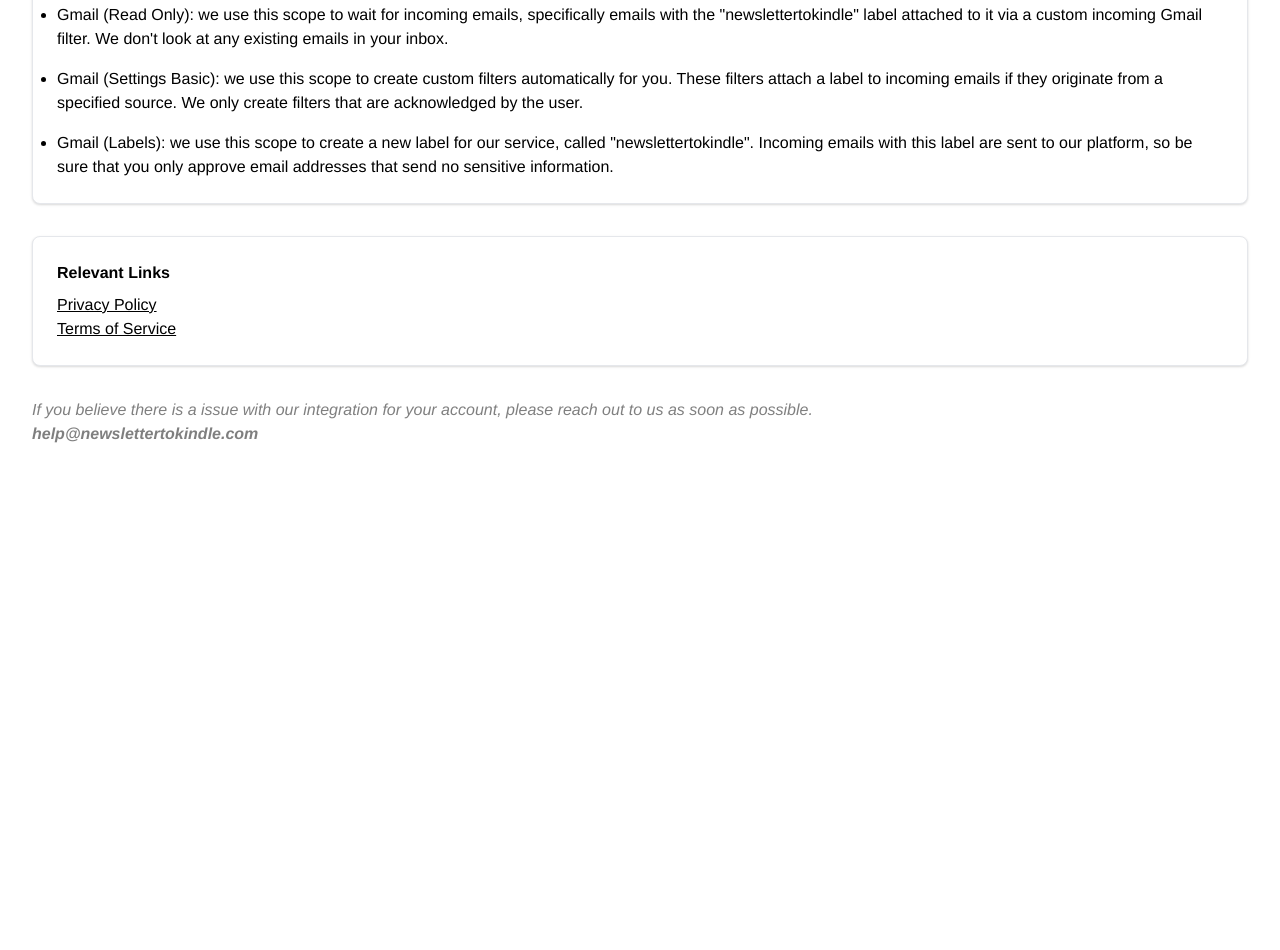
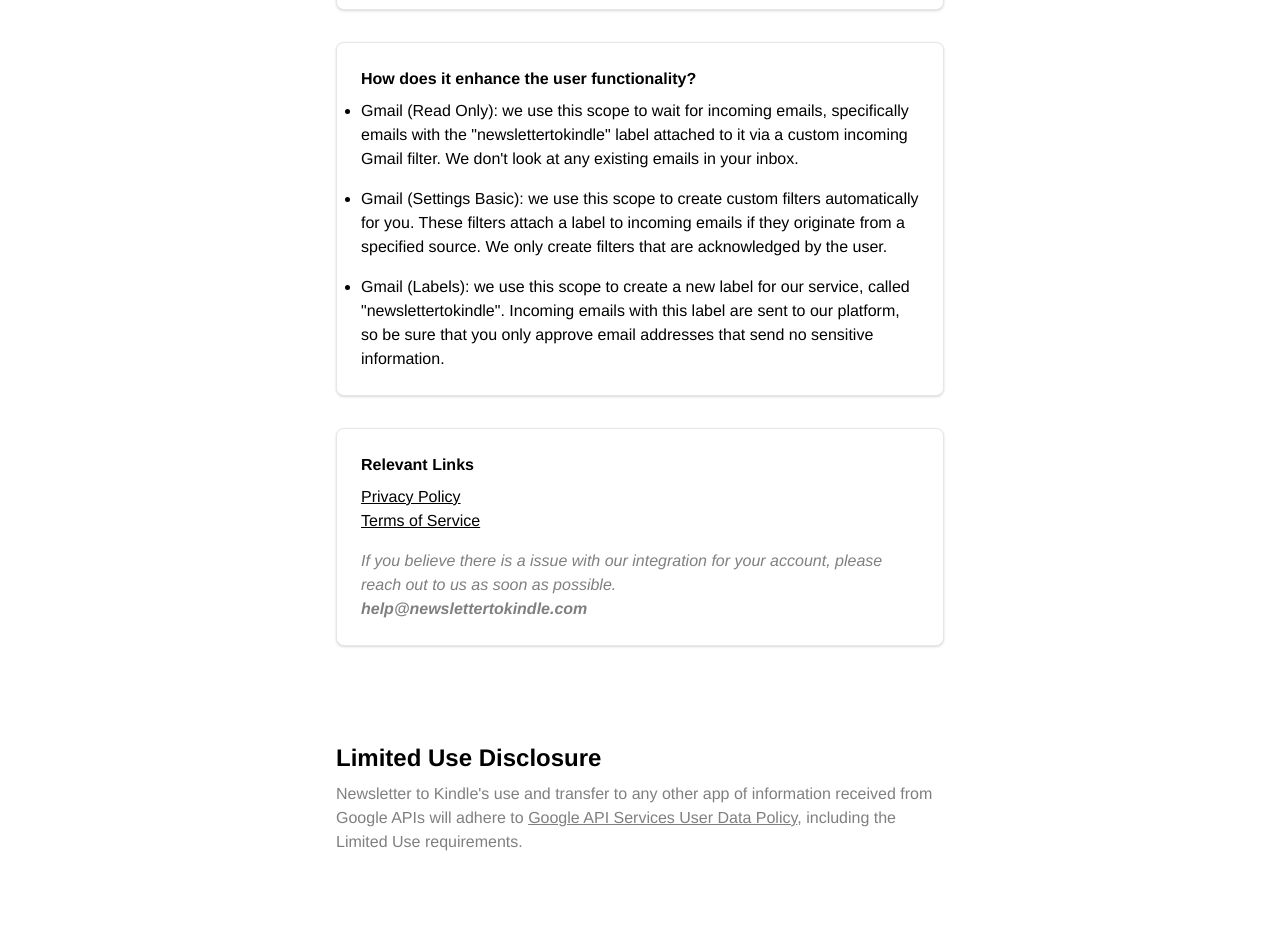
Before and after one commit to ryanwashburne/newslettertokindle-landing, a Gatsby site: page /docs/google in a window 1280 px wide. Shown: the part 560-1510 px from the top of the page. Before the commit the page ends 1070 px from the top, so only its background shows below. Built offline with nearby package versions, Linux system fonts and the light colour scheme; Gatsby itself is replaced by a stand-in of ours.

Commit message:
added policy

```diff
--- a/src/pages/docs/google.js
+++ b/src/pages/docs/google.js
@@ -8,9 +8,11 @@ import Layout from '../../components/layout'
 export default () => {
   return (
     <Layout title="Google">
-      <section className="container pb-16">
+      <section className="container max-w-2xl pb-16">
         <div className="my-8">
-          <h1 className="text-4xl">Google Integration</h1>
+          <h1 className="text-4xl" id="google-integration">
+            Google Integration
+          </h1>
           <p className="text-opacity-50 text-black mt-2">
             Newsletter to Kindle&apos;s use of information received from Google
             Restricted scopes APIs will adhere to Google&apos;s{' '}
@@ -18,6 +20,7 @@ export default () => {
               href="https://support.google.com/cloud/answer/9110914#explain-types"
               target="_blank"
               rel="noreferrer"
+              className="link"
             >
               Limited Use requirements
             </a>
@@ -90,14 +93,34 @@ export default () => {
                 Terms of Service
               </Link>
             </p>
+            <p className="italic text-opacity-50 text-black mt-4">
+              If you believe there is a issue with our integration for your
+              account, please reach out to us as soon as possible.
+              <br />
+              <span className="font-bold">help@newslettertokindle.com</span>
+            </p>
           </div>
         </div>
-        <p className="italic text-opacity-50 text-black mt-8">
-          If you believe there is a issue with our integration for your account,
-          please reach out to us as soon as possible.
-          <br />
-          <span className="font-bold">help@newslettertokindle.com</span>
-        </p>
+      </section>
+      <section className="container max-w-2xl pb-16">
+        <div className="my-8">
+          <h2 className="text-2xl" id="limited-use">
+            Limited Use Disclosure
+          </h2>
+          <p className="text-opacity-50 text-black mt-2">
+            Newsletter to Kindle&apos;s use and transfer to any other app of
+            information received from Google APIs will adhere to{' '}
+            <a
+              href="https://developers.google.com/terms/api-services-user-data-policy#additional_requirements_for_specific_api_scopes"
+              target="_blank"
+              rel="noreferrer"
+              className="link"
+            >
+              Google API Services User Data Policy
+            </a>
+            , including the Limited Use requirements.
+          </p>
+        </div>
       </section>
     </Layout>
   )
```
